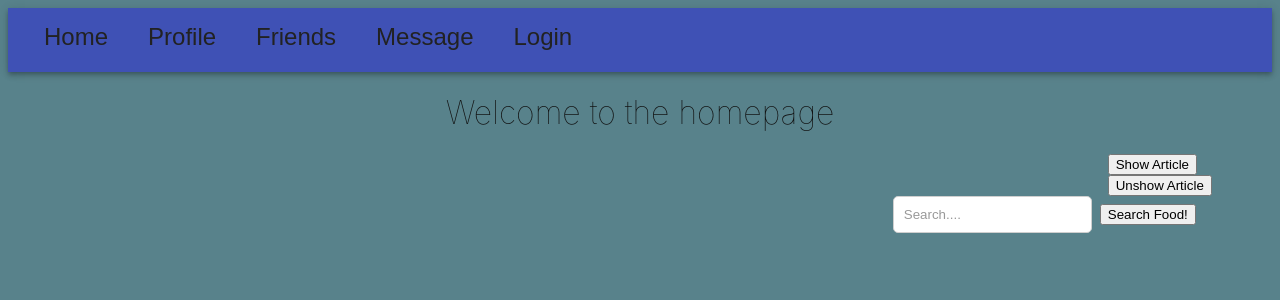
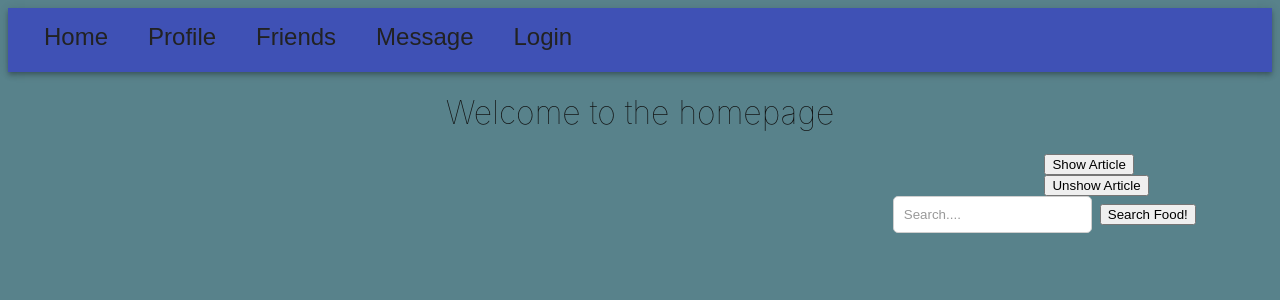
Before and after one commit to mengyuan1112/Course-Project-Teamfit, a React (Create React App) app in the folder react-frontend/: page /SnapScout/home in a window 1280 px wide. Shown: the top 300 px of the page. Built offline with nearby package versions, Linux system fonts and the light colour scheme.

Commit message:
add "Show Article" "Unshow Article" "SearchBar" fucntion in the home page.

```diff
--- a/react-frontend/src/components/homepage/home.css
+++ b/react-frontend/src/components/homepage/home.css
@@ -14,7 +14,7 @@ body {
 }
 
 .show{
-    margin-left: 87%;
+    margin-left: 82%;
 }
 
 .searchBar{
@@ -31,5 +31,5 @@ body {
     align-items: center;
 }
 .Unshow{
-    margin-left: 87%;
+    margin-left: 82%;
 }
```
